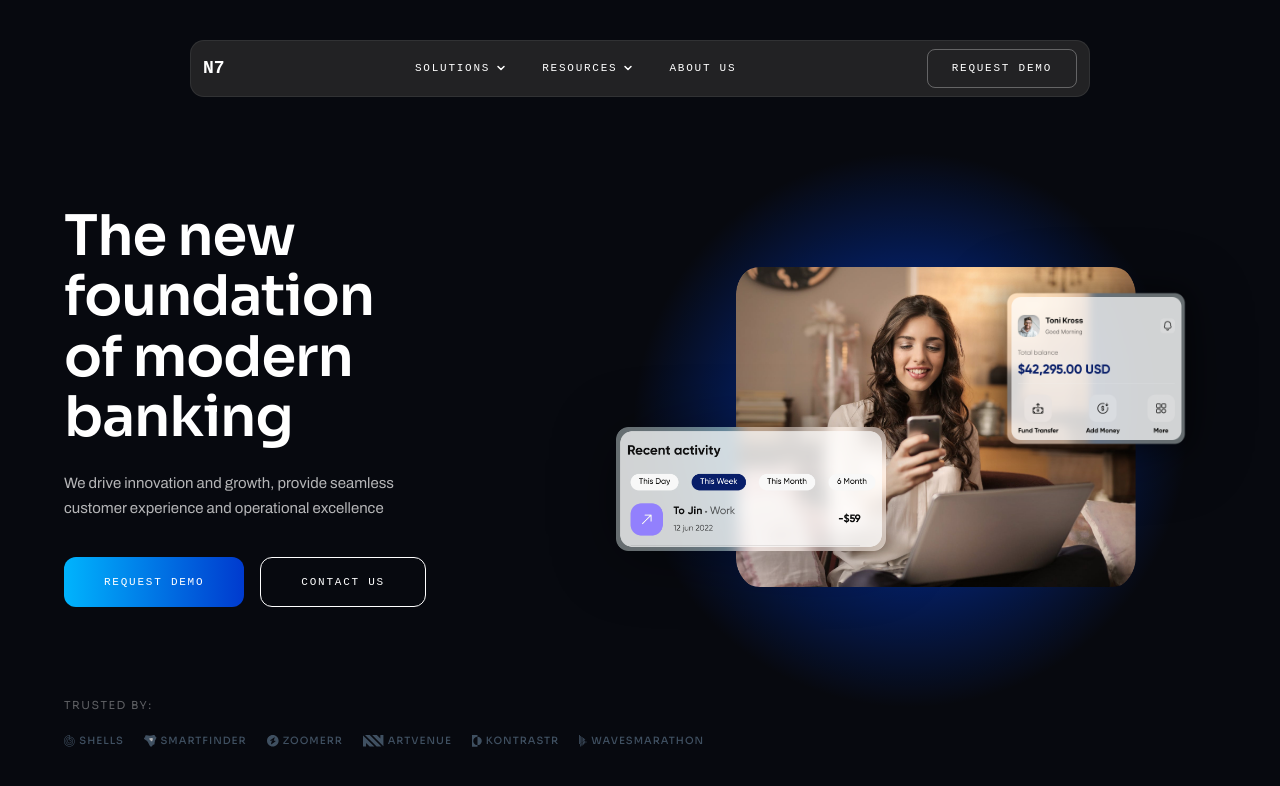
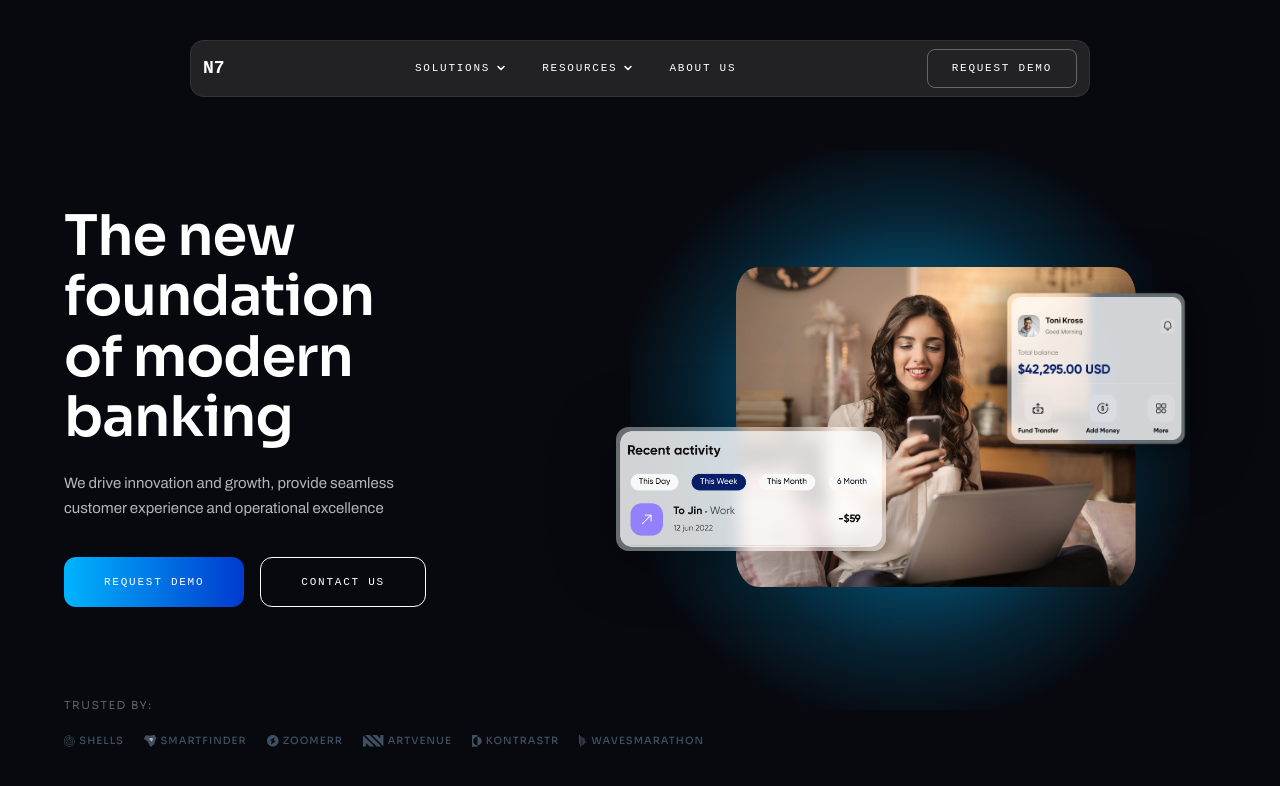
Before and after one commit to NeepunPatil57/Codelinear-Task, a React (Vite) app: page / in a window 1280 px wide. Shown: the top 786 px of the page. Built offline with nearby package versions, Linux system fonts and the light colour scheme; a web font is replaced by a local one.

Commit message:
style: update background gradient in HeroSection component

```diff
--- a/src/components/HeroSection.tsx
+++ b/src/components/HeroSection.tsx
@@ -55,7 +55,7 @@ export default function HeroSection() {
                 transform: 'translate(-50%, -50%)',
                 width: 560,
                 height: 560,
-                background: 'radial-gradient(ellipse at center, rgba(0,180,253,0.3) 0%, rgba(0,58,206,0.4) 40%, transparent 70%)',
+                background: 'radial-gradient(circle at center, rgba(0,180,253,0.8) 0%, rgba(0,180,253,0.15) 55%, transparent 75%)',
               }}
             />
             {/* Girl photo — main card */}
```
